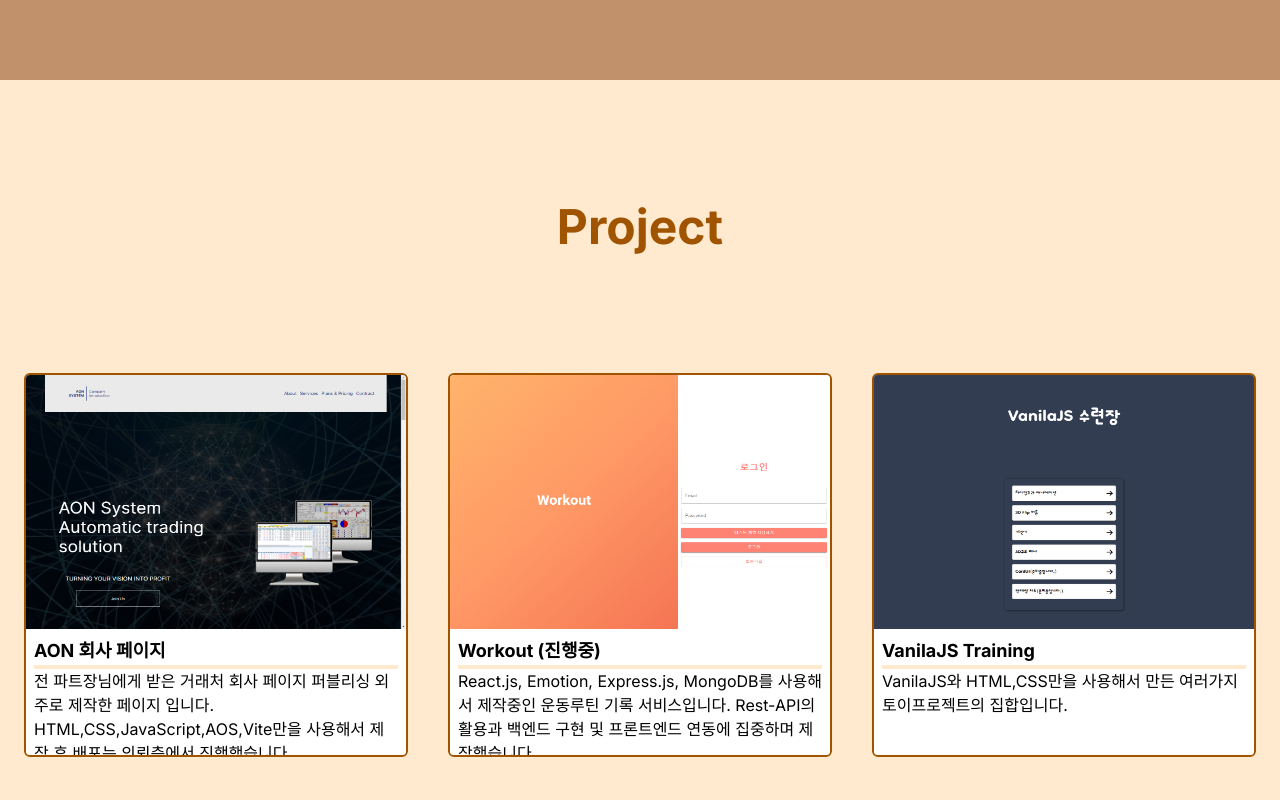
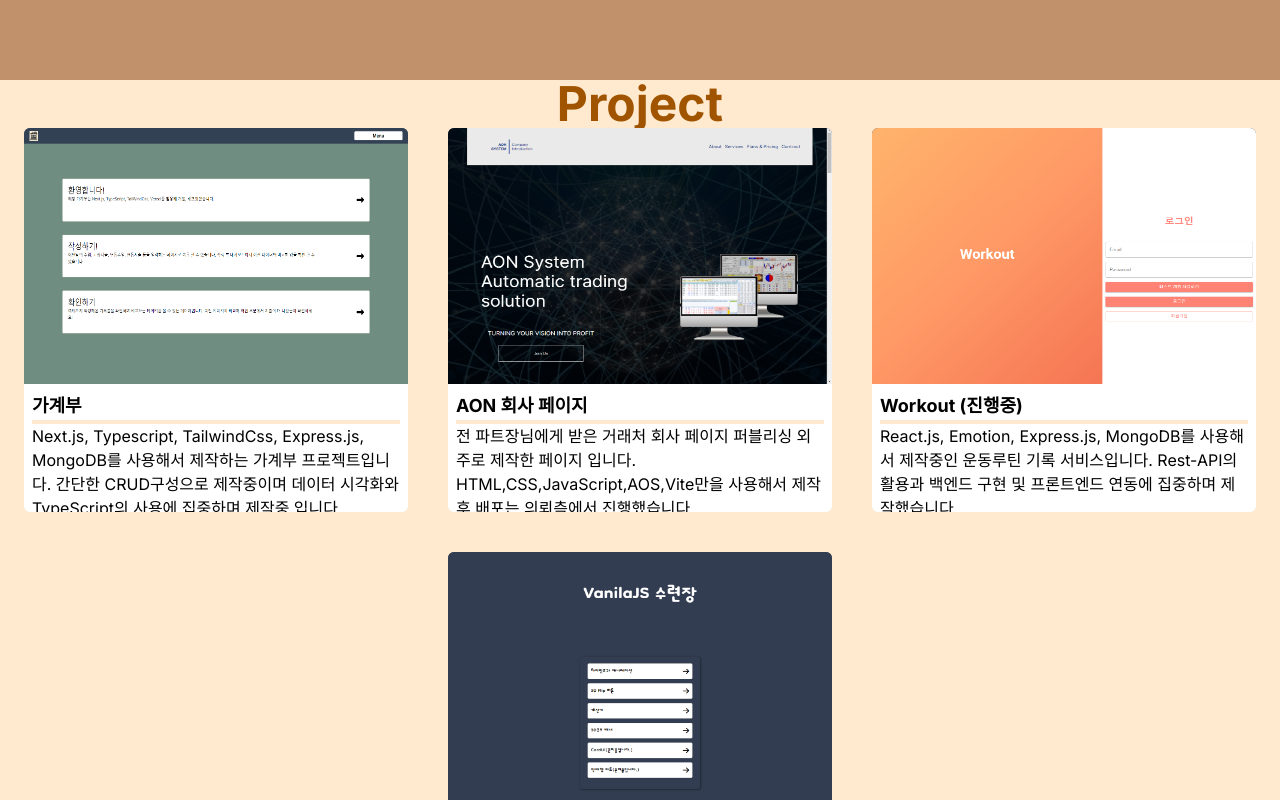
Before and after one commit to KMS9612/PersonalPage, a Next.js app: page / in a window 1280 px wide. Shown: the part 1520-2320 px from the top of the page. Built offline with nearby package versions, Linux system fonts and the light colour scheme.

Commit message:
주석 추가, Project에 Financial_ledger추가

```diff
--- a/app/component/main_card.tsx
+++ b/app/component/main_card.tsx
@@ -14,12 +14,9 @@ export default function Main_Card({
   route: string;
   handleModal: (e: MouseEvent<HTMLDivElement>) => void;
 }) {
-  const onClickRouteProject = (route: string) => {
-    window.open(route);
-  };
   return (
     <div
-      className="w-96 h-96 border-2 flex flex-col border-brown rounded-md overflow-hidden cursor-pointer"
+      className="w-96 h-96 flex flex-col rounded-md overflow-hidden cursor-pointer"
       data-aos="fade-up"
       onClick={handleModal}
     >
--- a/app/component/main_project.tsx
+++ b/app/component/main_project.tsx
@@ -8,7 +8,15 @@ export default function Main_Project({
   targetProject: MutableRefObject<null>;
   handleModal: (e: MouseEvent<HTMLDivElement>) => void;
 }) {
+  // Project카드 종류와 내용이 담긴 배열 (name: 카드의 제목, describe: "설명 텍스트", src: "이미지 경로", route: "배포된 페이지 경로")
   const projectArr = [
+    {
+      name: "가계부",
+      describe:
+        "Next.js, Typescript, TailwindCss, Express.js, MongoDB를 사용해서 제작하는 가계부 프로젝트입니다. 간단한 CRUD구성으로 제작중이며 데이터 시각화와 TypeScript의 사용에 집중하며 제작중 입니다.",
+      src: "/financial.png",
+      route: "",
+    },
     {
       name: "AON 회사 페이지",
       describe:
@@ -40,7 +48,7 @@ export default function Main_Project({
       <div className="text-5xl font-bold text-brown" data-aos="fade-up">
         Project
       </div>
-      <div className="w-full flex justify-center gap-10">
+      <div className="w-full flex flex-wrap justify-center gap-10">
         {projectArr.map((e) => (
           <Main_Card
             key={e.name + e.describe}
--- a/app/component/modal_project.tsx
+++ b/app/component/modal_project.tsx
@@ -5,6 +5,7 @@ interface IInnerObject {
   path: string;
 }
 interface ITargetObject {
+  financial: IInnerObject;
   aon: IInnerObject;
   workout: IInnerObject;
   vanilajs: IInnerObject;
@@ -20,7 +21,12 @@ export default function Modal_Project({
   setIsOpen: Dispatch<SetStateAction<Boolean>>;
   target: string;
 }) {
+  // Project Card별 주소 초기값.
   const [targetObj, setTargetObj] = useState<ITargetObject>({
+    financial: {
+      git: "https://github.com/KMS9612/financial_ledger",
+      path: "",
+    },
     aon: {
       git: "https://github.com/KMS9612/aon_system",
       path: "https://aon-system.vercel.app/",
@@ -35,6 +41,7 @@ export default function Modal_Project({
     },
   });
 
+  // 화면에서 클릭된 요소 target을 key로 targetObj에서 값을꺼내서 해당 페이지로 이동시키는 함수
   const onClickMoveToPage = (e: MouseEvent<HTMLButtonElement>) => {
     if (e.currentTarget.innerText === "소스코드 보러가기(Github)") {
       window.open(targetObj[target].git);
@@ -66,9 +73,14 @@ export default function Modal_Project({
           </button>
           <button
             onClick={onClickMoveToPage}
-            className="bg-secBrown rounded-full text-white text-xl font-bold w-80 h-12"
+            className={`${
+              target === "financial" && "bg-gray-300"
+            } bg-secBrown rounded-full text-white text-xl font-bold w-80 h-12`}
+            disabled={target === "financial"}
           >
-            배포된 페이지 보러가기
+            {`${
+              target !== "financial" ? "배포된 페이지 보러가기" : "배포예정"
+            }`}
           </button>
         </div>
       </div>
--- a/app/page.tsx
+++ b/app/page.tsx
@@ -25,6 +25,7 @@ export default function Home() {
   const [isOpen, setIsOpen] = useState<Boolean>(false);
   const [modalTarget, setModalTarget] = useState<string>("");
 
+  // AOS 라이브러리 초기화
   useEffect(() => {
     Aos.init({
       duration: 600,
@@ -35,6 +36,7 @@ export default function Home() {
     });
   }, []);
 
+  // 사이드 바 클릭시 화면 이동을 위한 RefMap 데이터
   const refMap: IRefMap = {
     Main: useRef(null),
     "About Me": useRef(null),
@@ -42,6 +44,7 @@ export default function Home() {
     Contact: useRef(null),
   };
 
+  // 사이드메뉴 버튼 클릭시 해당하는 위치로 스크롤 시키는 함수
   const onClickSideMenu = (e: MouseEvent<HTMLLIElement>) => {
     const clicked = e.currentTarget.innerHTML;
 
@@ -53,6 +56,7 @@ export default function Home() {
       });
   };
 
+  // Main의 더 알아보기 버튼 클릭시 About Me로 스크롤 시키는 함수
   const onClickWheel = () => {
     refMap["About Me"].current &&
       window.scrollTo({
@@ -61,6 +65,7 @@ export default function Home() {
       });
   };
 
+  // Project Card 클릭시 Modal_Project컴포넌트 화면에 띄우는 함수
   const handleModal = (e: MouseEvent<HTMLDivElement>) => {
     const target = e.currentTarget;
     const str = target.innerText;
@@ -72,6 +77,9 @@ export default function Home() {
     }
     if (str.includes("Vanila")) {
       setModalTarget("vanilajs");
+    }
+    if (str.includes("가계부")) {
+      setModalTarget("financial");
     }
     setIsOpen(true);
   };
```
Also changed, not shown: public/financial.png (added).
